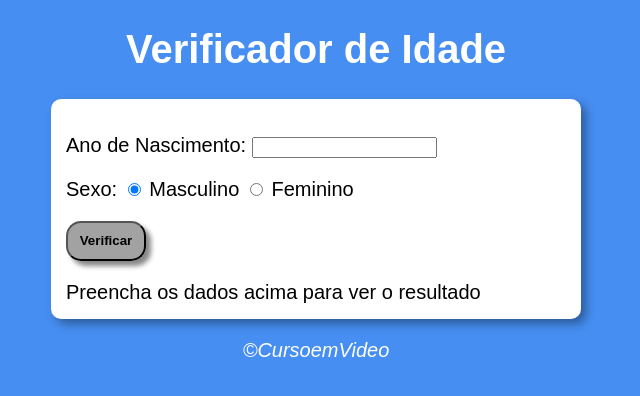
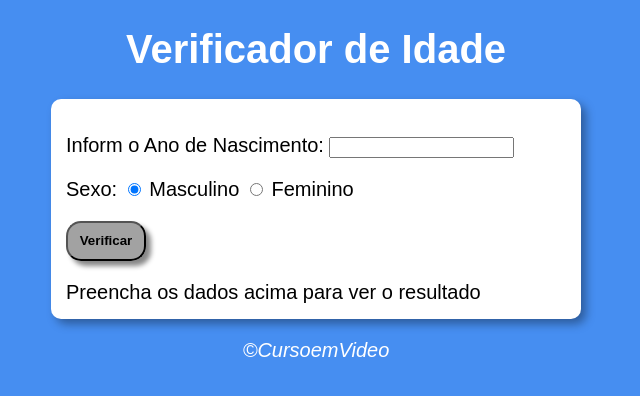
Before and after one commit to Danpalmeira92/verificadorDeIdade, a plain HTML site: page verificadordeidade.html in a window 1280 px wide. Shown: the whole page, without its empty margins (324-964 px from the left). Drawn offline with Linux system fonts and the light colour scheme.

Commit message:
Alterando texto do primeiro parágrafo

```diff
--- a/verificadordeidade.html
+++ b/verificadordeidade.html
@@ -14,7 +14,7 @@
     <section>
         <div>
             <p>
-                Ano de Nascimento:
+                Inform o Ano de Nascimento:
                 <input type="number" name="txtano" id="txtano" min="0">
             </p>
             <p>
```
